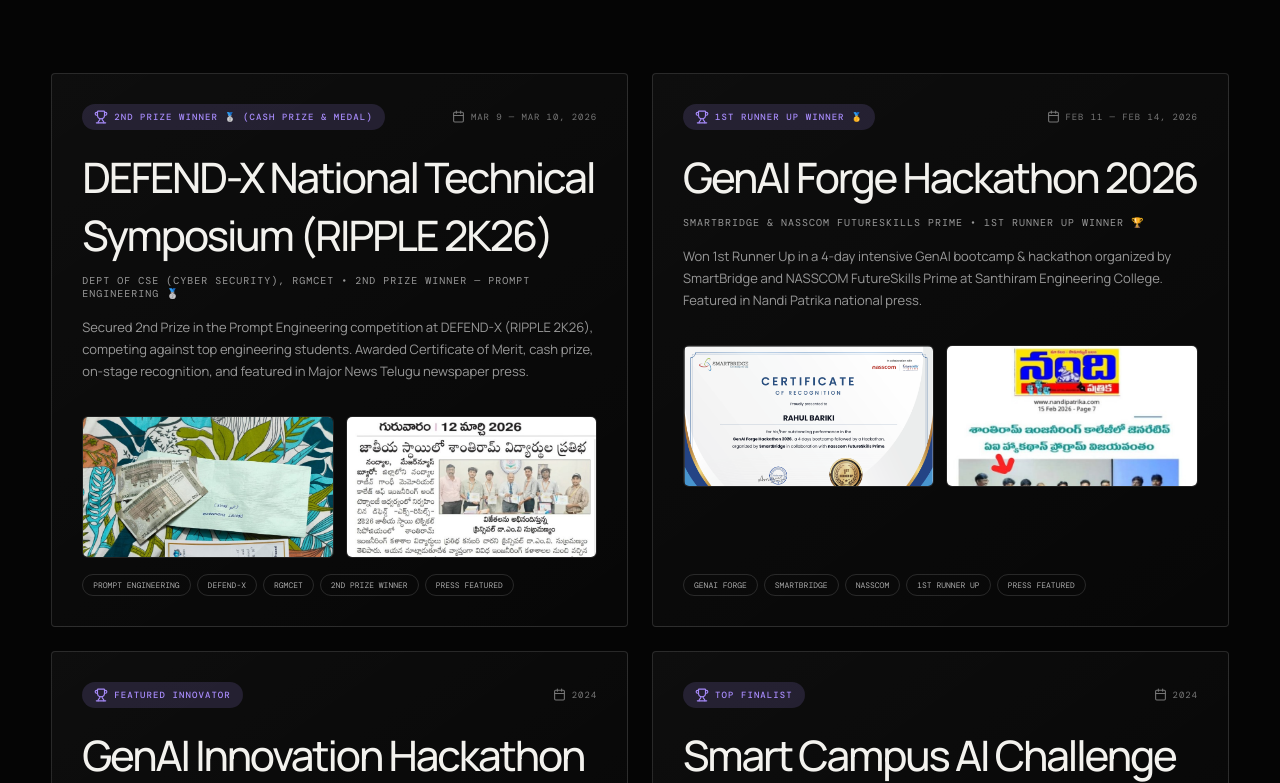
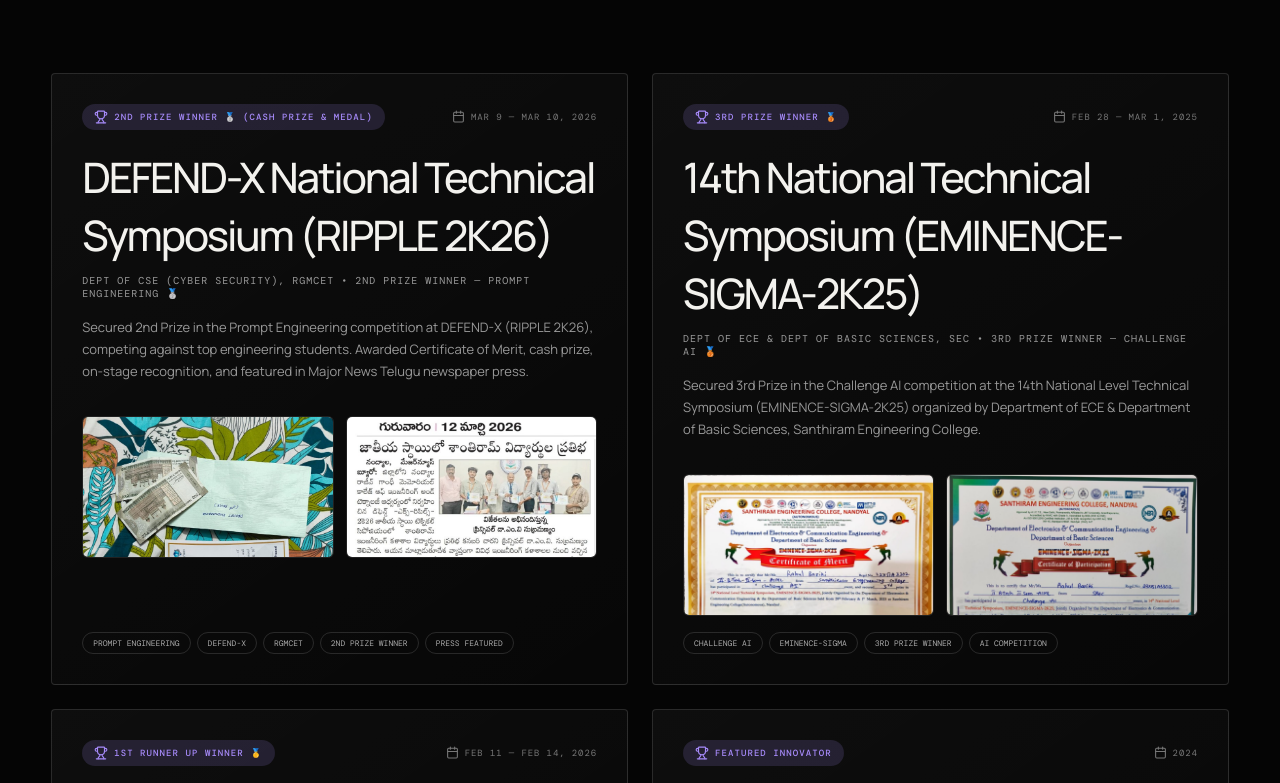
Before and after one commit to Rahulbariki/rahul-portfolio, a React (Vite) app: page / in a window 1280 px wide. Shown: the part 5337-6120 px from the top of the page. Built offline with nearby package versions, Linux system fonts and the light colour scheme; a web font is replaced by a local one.

Commit message:
feat: add EMINENCE-SIGMA-2K25 3rd prize Challenge AI award certificate of merit and certificate of participation

```diff
--- a/src/App.jsx
+++ b/src/App.jsx
@@ -59,6 +59,18 @@
     stageImage: '/assets/photo-defendx-stage-award.jpg',
     secImage: '/assets/photo-defendx-sec-felicitation.jpg',
     tone: 'lime',
+  },
+  {
+    title: '14th National Technical Symposium (EMINENCE-SIGMA-2K25)',
+    organizer: 'Dept of ECE & Dept of Basic Sciences, SEC',
+    date: 'Feb 28 — Mar 1, 2025',
+    role: '3rd Prize Winner — Challenge AI 🥉',
+    award: '3rd Prize Winner 🥉',
+    description: 'Secured 3rd Prize in the Challenge AI competition at the 14th National Level Technical Symposium (EMINENCE-SIGMA-2K25) organized by Department of ECE & Department of Basic Sciences, Santhiram Engineering College.',
+    tags: ['Challenge AI', 'EMINENCE-SIGMA', '3rd Prize Winner', 'AI Competition'],
+    image: '/assets/cert-challenge-ai-merit-3rd-prize.jpg',
+    newsImage: '/assets/cert-challenge-ai-participation.jpg',
+    tone: 'violet',
   },
   {
     title: 'GenAI Forge Hackathon 2026',
@@ -254,6 +266,19 @@
   },
 
   // --- WINNINGS & AWARDS ---
+  {
+    category: 'winnings',
+    title: 'EMINENCE-SIGMA-2K25 — 3rd Prize Winner ("Challenge AI")',
+    kicker: '14th National Level Technical Symposium (Dept of ECE & Basic Sciences)',
+    issuer: 'Santhiram Engineering College (Autonomous)',
+    date: 'Feb 28 — Mar 1, 2025',
+    certId: '3rd Prize Award 🥉',
+    skills: ['Challenge AI', 'AI Problem Solving', 'EMINENCE-SIGMA', 'National Symposium'],
+    image: '/assets/cert-challenge-ai-merit-3rd-prize.jpg',
+    newsImage: '/assets/cert-challenge-ai-participation.jpg',
+    credentialUrl: '/assets/cert-challenge-ai-merit-3rd-prize.jpg',
+    tone: 'violet',
+  },
   {
     category: 'winnings',
     title: 'DEFEND-X National Symposium — 2nd Prize Winner',
```
Also changed, not shown: public/assets/cert-challenge-ai-merit-3rd-prize.jpg (added), public/assets/cert-challenge-ai-participation.jpg (added).
